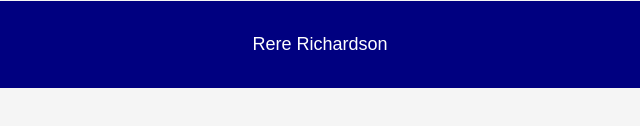
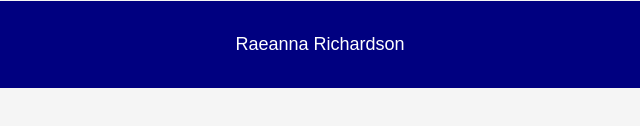
Before and after one commit to raeannar/wdd130, a plain HTML site: page week 02/temple.html in a window 1280 px wide. Shown: the part 582-708 px from the top of the page, 320-960 px from the left. Drawn offline with Linux system fonts and the light colour scheme.

Commit message:
corrrected my name

```diff
--- a/week 02/temple.html
+++ b/week 02/temple.html
@@ -3,7 +3,7 @@
 <head>
     <meta charset="UTF-8">
     <meta name="viewport" content="width=device-width, initial-scale=1.0">
-    <title>Temple | Rere</title>
+    <title>Temple | Raeanna</title>
     <link rel="stylesheet" href="styles/temple.css">
 </head>
 <body>
@@ -11,7 +11,7 @@
     <p>Temples are beautiful and peaceful places of worship.</p>
     <img src="https://placehold.co/600x400/png?text=Temple" alt="Temple">
     <footer>
-        <p>Rere Richardson</p>
+        <p>Raeanna Richardson</p>
     </footer>
 </body>
 </html>
```
